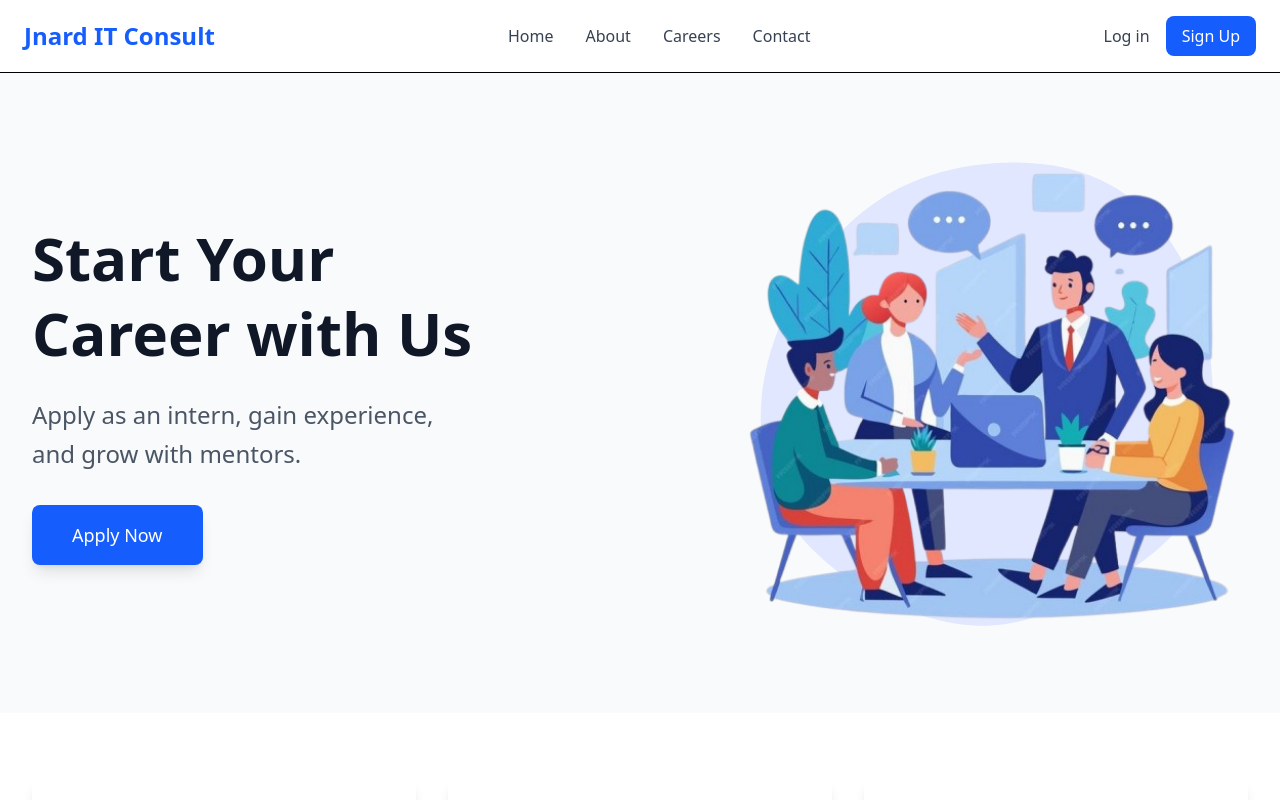
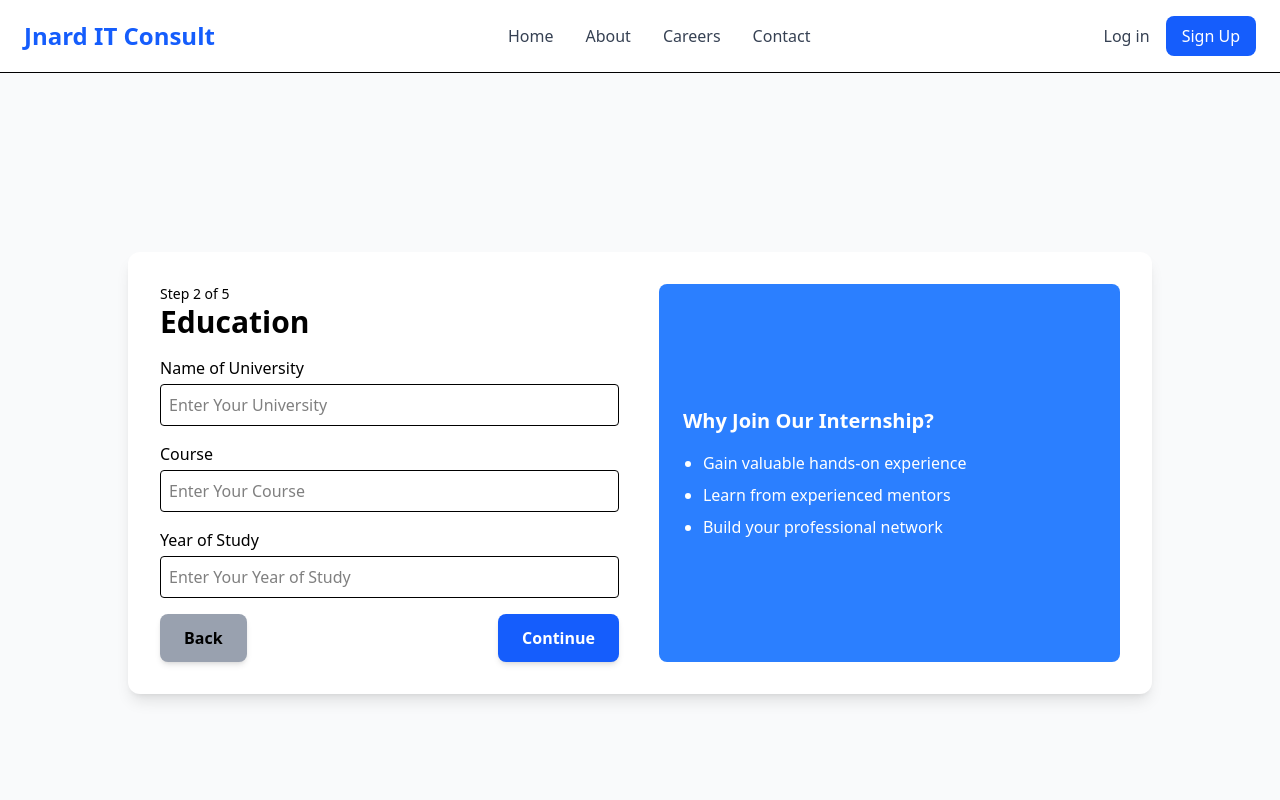
Before and after one commit to Addo715/Jnard_Internship, a React (Vite) app in the folder client/: page /education in a window 1280 px wide. Shown: the top 800 px of the page. Built offline with nearby package versions, Linux system fonts and the light colour scheme.

Commit message:
updatesFile

```diff
--- a/client/src/App.jsx
+++ b/client/src/App.jsx
@@ -1,12 +1,24 @@
 import React from "react";
 import Home from "./Pages/Home";
 import Navbar from "./Components/Navbar";
+import { Route, Routes } from "react-router-dom";
+import PersonalInfo from "./Pages/PersonalInfo";
+import Education from "./Pages/Education";
+import Skills from "./Pages/Skills";
+import Upload from "./Pages/Upload";
 
 const App = () => {
   return (
     <div>
       <Navbar />
-      <Home />
+      <Routes>
+        <Route path="/" element={<Home/>}/>
+        <Route path="/personal-info" element={<PersonalInfo/>}/>
+        <Route path="/education" element={<Education/>}/>
+        <Route path="/skills" element={<Skills/>}/>
+        <Route path="/upload" element={<Upload/>}/>
+      </Routes>
+
     </div>
   );
 };
--- a/client/src/Components/Hero.jsx
+++ b/client/src/Components/Hero.jsx
@@ -1,4 +1,5 @@
 import React from "react";
+import { Link } from "react-router-dom";
 
 const Hero = () => {
   return (
@@ -19,9 +20,12 @@ const Hero = () => {
                 <br />
                 and grow with mentors.
               </p>
-              <button className="px-8 py-3 sm:px-10 sm:py-4 bg-blue-600 text-white rounded-lg hover:bg-blue-700 font-medium text-base sm:text-lg shadow-lg hover:shadow-xl transform hover:scale-105 transition-all duration-1000">
+
+              <Link to="/personal-info">
+              <button className="px-8 py-3 sm:px-10 sm:py-4 bg-blue-600 cursor-pointer text-white rounded-lg hover:bg-blue-700 font-medium text-base sm:text-lg shadow-lg hover:shadow-xl transform hover:scale-105 transition-all duration-1000">
                 Apply Now
               </button>
+              </Link>
             </div>
 
             {/* Right Illustration */}
--- a/client/src/Pages/Education.jsx
+++ b/client/src/Pages/Education.jsx
@@ -1,11 +1,9 @@
 import React from "react";
 import Button from "../Components/Button";
 import BackButton from "../Components/BackButton";
-import { useNavigate } from "react-router-dom";
+import { Link } from "react-router-dom";
 
 const Education = () => {
-  const navigate = useNavigate();
-
   return (
     <div className="min-h-screen flex items-center justify-center bg-gray-50 p-6">
       {/* Card container */}
@@ -45,11 +43,13 @@ const Education = () => {
           </label>
 
           <div className="flex justify-between">
-            <BackButton
-              label="Back"
-              onClick={() => navigate("/personalinfo")}
-            />
-            <Button label="Continue" onClick={() => navigate("/upload")} />
+            <Link to="/personal-info">
+              <BackButton label="Back" />
+            </Link>
+
+            <Link to="/skills">
+              <Button label="Continue" />
+            </Link>
           </div>
         </div>
 
--- a/client/src/Pages/PersonalInfo.jsx
+++ b/client/src/Pages/PersonalInfo.jsx
@@ -1,9 +1,9 @@
 import React from "react";
 import Button from "../Components/Button";
-import { useNavigate } from "react-router-dom";
+import { Link} from "react-router-dom";
 
 const PersonalInfo = () => {
-  const navigate = useNavigate();
+  // const navigate = useNavigate();
 
   return (
     <div className="min-h-screen flex items-center justify-center bg-gray-50 p-6">
@@ -48,9 +48,11 @@ const PersonalInfo = () => {
             <input type="date" className="w-full border p-2 rounded mt-1" />
           </label>
 
+          <Link to="/education">
           <div>
-            <Button label="Continue" onClick={() => navigate("/education")} />
+            <Button label="Continue" />
           </div>
+          </Link>
         </div>
 
         {/* Right section: Why join internship (hidden on small screens) */}
--- a/client/src/Pages/Skills.jsx
+++ b/client/src/Pages/Skills.jsx
@@ -1,4 +1,5 @@
 import React, { useState } from "react";
+import { Link } from "react-router-dom";
 // import React, { useState } from 'react';
 
 
@@ -87,12 +88,17 @@ const Skills = () => {
 
               {/* Navigation Buttons */}
               <div className="flex justify-between">
+                <Link to="">
                 <button className="px-6 py-2 border border-gray-300 rounded-lg text-gray-700 hover:bg-gray-50 transition-colors">
                   Back
                 </button>
+                </Link>
+
+                <Link to="/upload">
                 <button className="px-8 py-2 bg-blue-500 text-white rounded-lg hover:bg-blue-500 transition-colors">
                   Next
                 </button>
+                </Link>
               </div>
             </div>
           </div>
--- a/client/src/Pages/Upload.jsx
+++ b/client/src/Pages/Upload.jsx
@@ -1,4 +1,4 @@
-import React from 'react'
+import React, { useState } from 'react'
 import UploadSection from '../Components/UploadSection'
 import Button from '../Components/Button';
 
```
